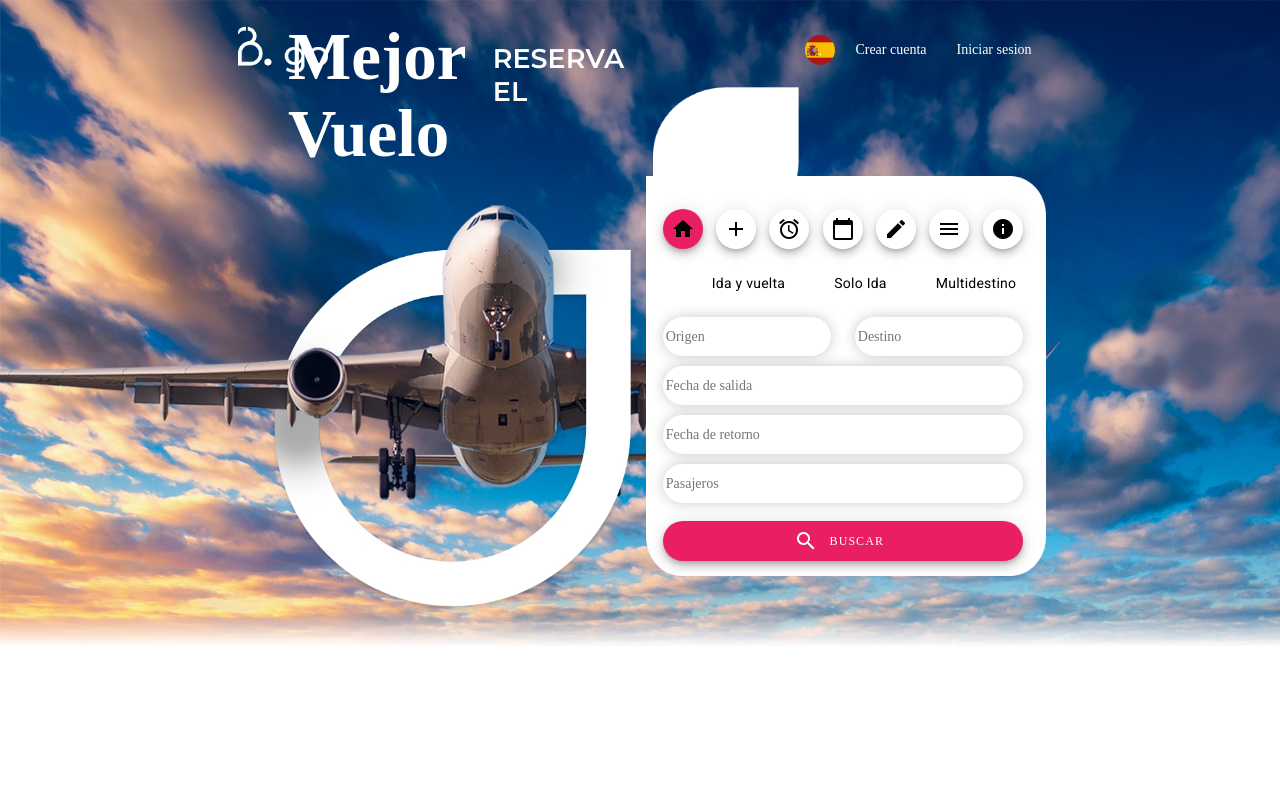
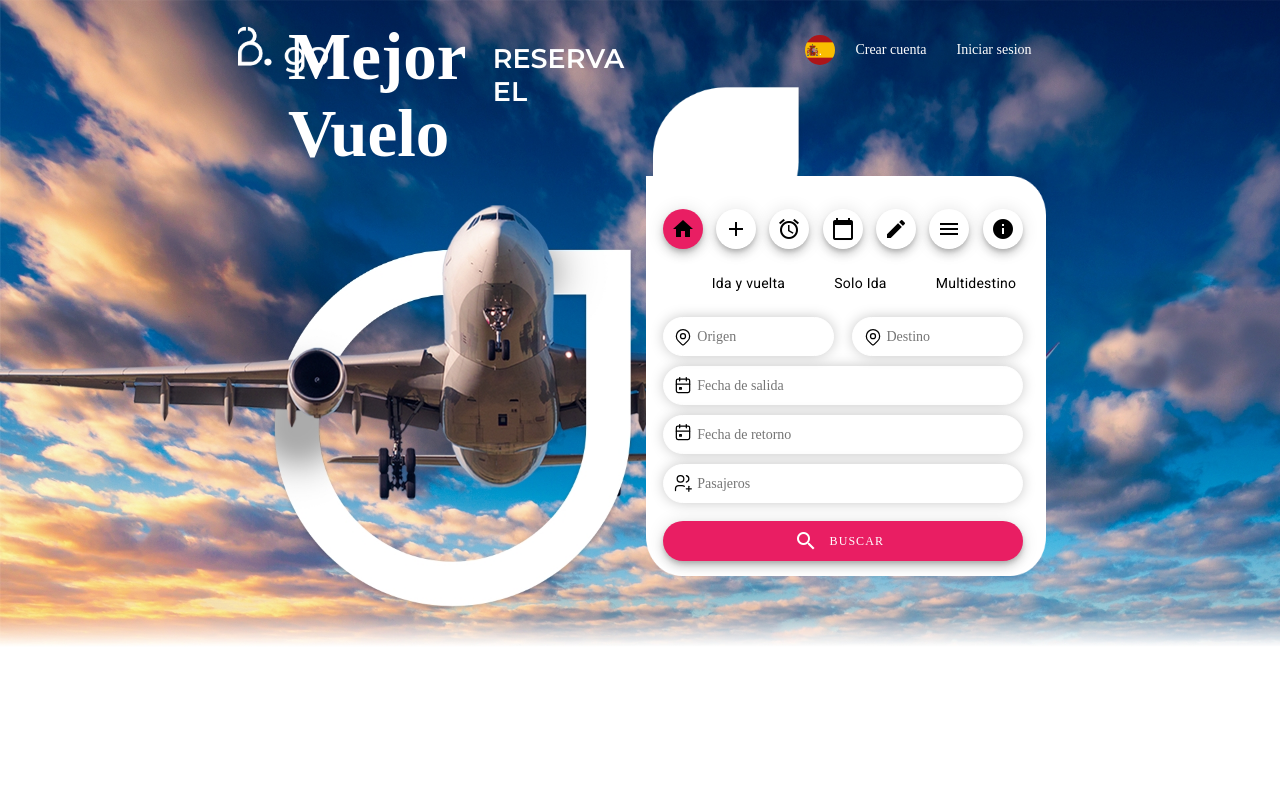
Before and after one commit to ulisesyerandis/Guajirito_test, an Angular app: page / in a window 1280 px wide. Shown: the top 800 px of the page. Built offline with nearby package versions, Linux system fonts and the light colour scheme; a web font is replaced by a local one.

Commit message:
adding icons to the form in section 1

```diff
--- a/src/app/app/page/section1/section1.component.css
+++ b/src/app/app/page/section1/section1.component.css
@@ -18,6 +18,7 @@
     position: relative;
     display: flex;
     flex-direction: row;
+    flex-wrap: wrap;
     margin: 0;
 }
 
@@ -202,6 +203,7 @@ p
 
   .top-form-container
   {
+    position:relative;
     display: flex;
     flex-direction: row;
     justify-content: space-between;
@@ -209,7 +211,53 @@ p
 
   .top-form-input
   {
-      width: 45%;
+      width: 38%;
+      padding-left: 30px;
+  }
+
+  .date_input_container
+  {
+    display: flex;
+    flex-direction: column;
+    gap: 10px;
+  }
+
+  .date_input
+  {
+     padding-left: 30px;
+  }
+
+  .icon_passenger
+  {
+    position: absolute;
+    left: 20px;
+    top: 76%;
+    transform: translateY(-50%);
+    width: 20px;
+    height: auto;
+    z-index: 1;
+  }
+
+  .icon_date1
+  {
+    position: absolute;
+    left: 20px;
+    top: 49%;
+    transform: translateY(-50%);
+    width: 20px;
+    height: auto;
+    z-index: 1;
+  }
+
+  .icon_date2
+  {
+    position: absolute;
+    left: 20px;
+    top: 62%;
+    transform: translateY(-50%);
+    width: 20px;
+    height: auto;
+    z-index: 1;
   }
 
   .buscar_btn
@@ -244,3 +292,25 @@ p
 {
   background: #e91e63;
 }
+
+.icon_gps1
+{
+  position: absolute;
+  left: 10px;
+  top: 50%;
+  transform: translateY(-50%);
+  width: 20px;
+  height: auto;
+  z-index: 1;
+}
+
+.icon_gps2
+{
+  position: absolute;
+  left: 200px;
+  top: 50%;
+  transform: translateY(-50%);
+  width: 20px;
+  height: auto;
+  z-index: 1;
+}
--- a/src/app/app/page/section1/section1.component.html
+++ b/src/app/app/page/section1/section1.component.html
@@ -42,12 +42,20 @@
           </mat-radio-group>
         </div>
         <div class="top-form-container flex-row">
-          <input type="text" class="top-form-input" placeholder="Origen"/>
-          <input type="text" class="top-form-input" placeholder="Destino"/>
+          <input type="text" class="top-form-input" placeholder=" Origen"/>
+          <input type="text" class="top-form-input" placeholder=" Destino"/>
+          <img class="icon_gps1" src="assets/icons/map-pin.svg" alt="">
+          <img class="icon_gps2" src="assets/icons/map-pin.svg" alt="">
         </div>
-        <input type="text" placeholder="Fecha de salida" onfocus="(this.type='date')" onblur="(this.type='text')">
-        <input type="text" placeholder="Fecha de retorno" onfocus="(this.type='date')" onblur="(this.type='text')">
-        <input type="text" placeholder="Pasajeros" />
+        <div class="date_input_container">
+          <input type="text" class="date_input" placeholder=" Fecha de salida" onfocus="(this.type='date')" onblur="(this.type='text')">
+          <img class="icon_date1" src="assets/icons/calendar-event.svg" alt="">
+          <input type="text" class="date_input" placeholder=" Fecha de retorno" onfocus="(this.type='date')" onblur="(this.type='text')">
+          <img class="icon_date2" src="assets/icons/calendar-event.svg" alt="">
+          <input type="text" class="date_input" placeholder=" Pasajeros" />
+          <img class="icon_passenger" src="assets/icons/users-plus.svg" alt="">
+        </div>
+
         <div class="example-button-row">
           <button mat-fab class="btn" extended color="accent">
             <mat-icon>search</mat-icon>
```
Also changed, not shown: src/assets/icons/calendar-event.svg (added), src/assets/icons/users-plus.svg (added).
